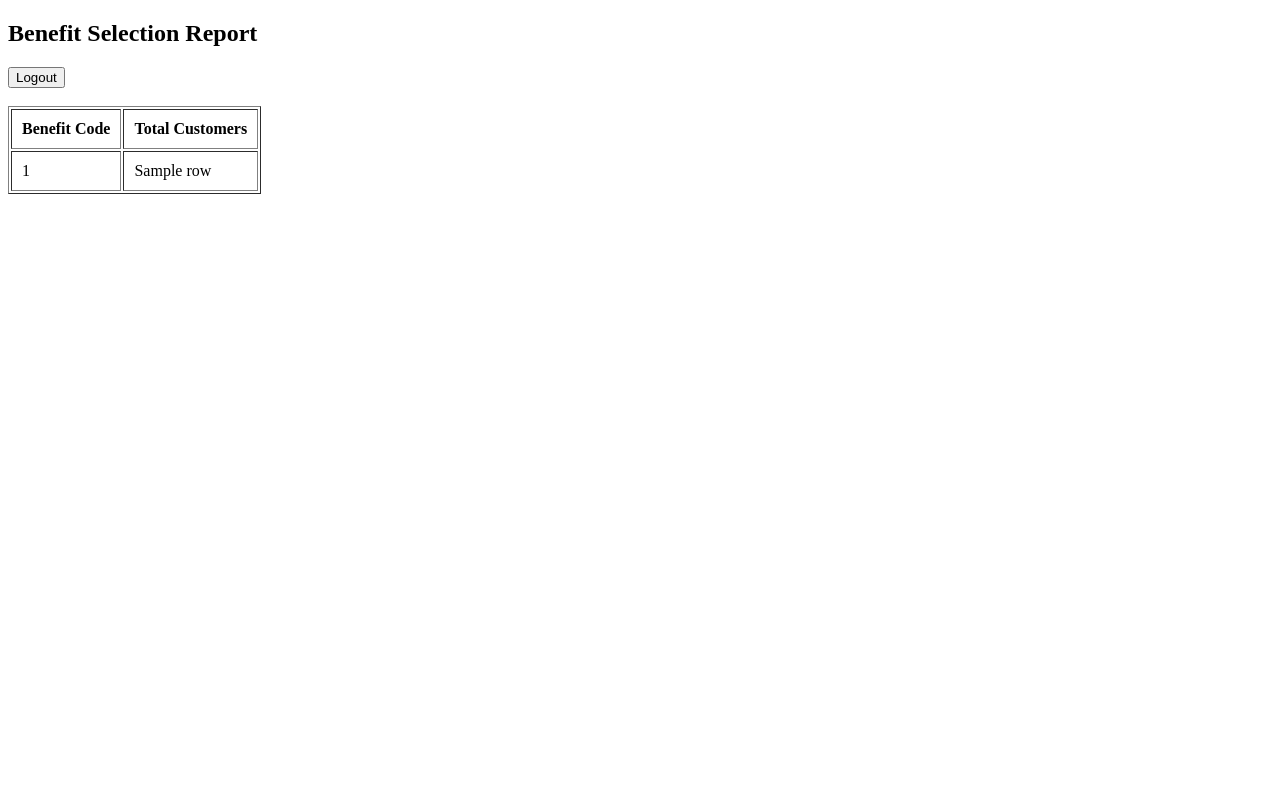
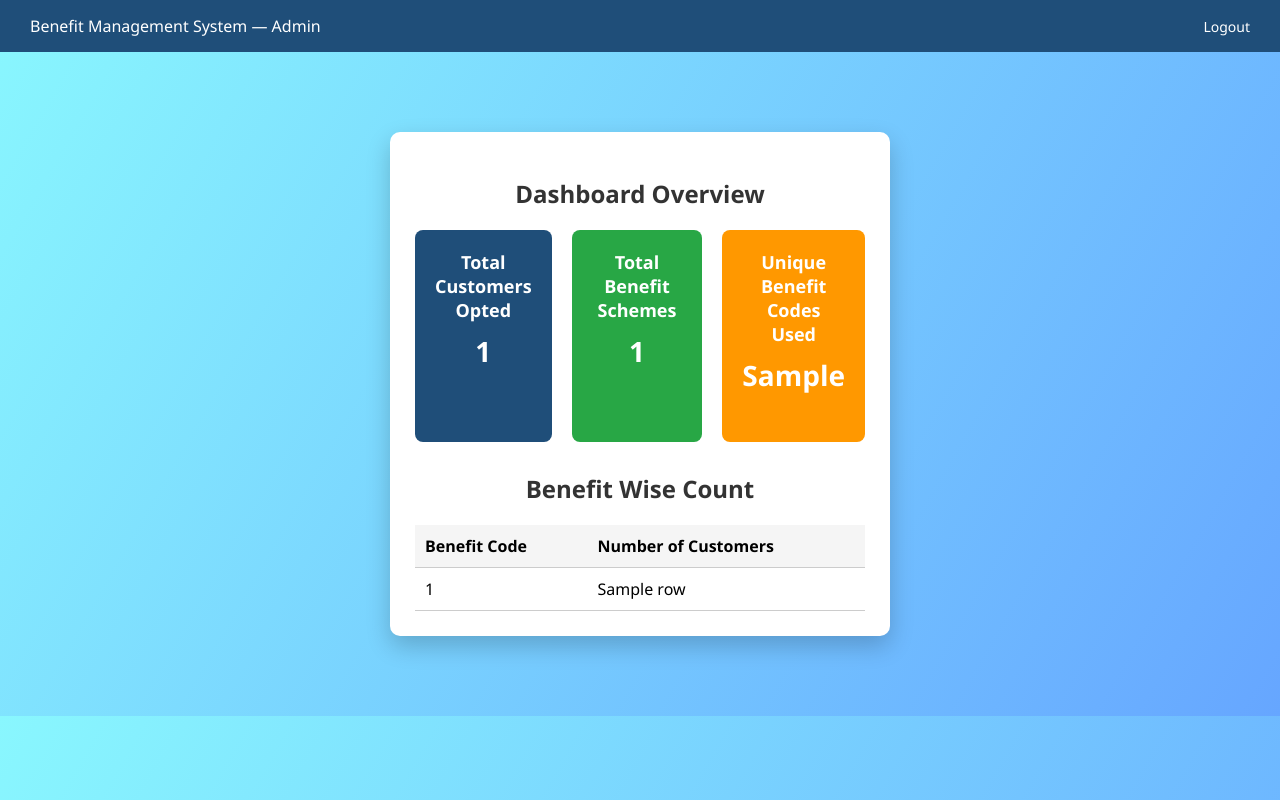
Before and after one commit to MahadevPrasad130104/flask-excel-project, a Flask app: template templates/admin_dashboard.html in a window 1280 px wide. Run offline with Flask 3, Linux system fonts and the light colour scheme; the template is opened without the code that fills it: most values are stand-ins (such as "Sample title", 1, 10 or a date in 2020); some libraries are stand-ins or nearby versions.

Commit message:
Redesign admin dashboard with new layout and styles
Updated the admin dashboard layout with a new design, including a top bar and dashboard cards for better visualization of statistics.

```diff
--- a/templates/admin_dashboard.html
+++ b/templates/admin_dashboard.html
@@ -2,31 +2,101 @@
 <html>
 <head>
     <title>Admin Dashboard</title>
+    <link rel="stylesheet" href="{{ url_for('static', filename='style.css') }}">
+    <style>
+        .dashboard-cards {
+            display: flex;
+            gap: 20px;
+            margin-bottom: 30px;
+        }
+
+        .card {
+            flex: 1;
+            padding: 20px;
+            border-radius: 8px;
+            color: white;
+            text-align: center;
+        }
+
+        .card h3 {
+            margin: 0;
+            font-size: 18px;
+        }
+
+        .card p {
+            font-size: 28px;
+            font-weight: bold;
+            margin-top: 10px;
+        }
+
+        .card.blue { background: #1f4e79; }
+        .card.green { background: #28a745; }
+        .card.orange { background: #ff9800; }
+
+        .topbar {
+            background: #1f4e79;
+            color: white;
+            padding: 15px 30px;
+            display: flex;
+            justify-content: space-between;
+            align-items: center;
+        }
+
+        .topbar a {
+            color: white;
+            text-decoration: none;
+            font-size: 14px;
+        }
+    </style>
 </head>
 <body>
 
-<h2>Benefit Selection Report</h2>
+<div class="topbar">
+    <div>Benefit Management System — Admin</div>
+    <div><a href="/admin-logout">Logout</a></div>
+</div>
 
-<a href="/admin-logout">
-    <button>Logout</button>
-</a>
+<div class="container">
 
-<br><br>
+    <h2>Dashboard Overview</h2>
 
-<table border="1" cellpadding="10">
+    <div class="dashboard-cards">
+        <div class="card blue">
+            <h3>Total Customers Opted</h3>
+            <p>{{ total_count }}</p>
+        </div>
+
+        <div class="card green">
+            <h3>Total Benefit Schemes</h3>
+            <p>{{ total_benefits }}</p>
+        </div>
+
+        <div class="card orange">
+            <h3>Unique Benefit Codes Used</h3>
+            <p>{{ unique_benefits }}</p>
+        </div>
+    </div>
+
+    <h2>Benefit Wise Count</h2>
+
+    <table>
+        <thead>
             <tr>
                 <th>Benefit Code</th>
-        <th>Total Customers</th>
+                <th>Number of Customers</th>
             </tr>
-
-    {% for row in benefit_report %}
+        </thead>
+        <tbody>
+            {% for row in benefit_data %}
             <tr>
                 <td>{{ row[0] }}</td>
                 <td>{{ row[1] }}</td>
             </tr>
             {% endfor %}
+        </tbody>
+    </table>
 
-</table>
+</div>
 
 </body>
 </html>
```
Lines whose indentation alone changed are shown as unchanged.
